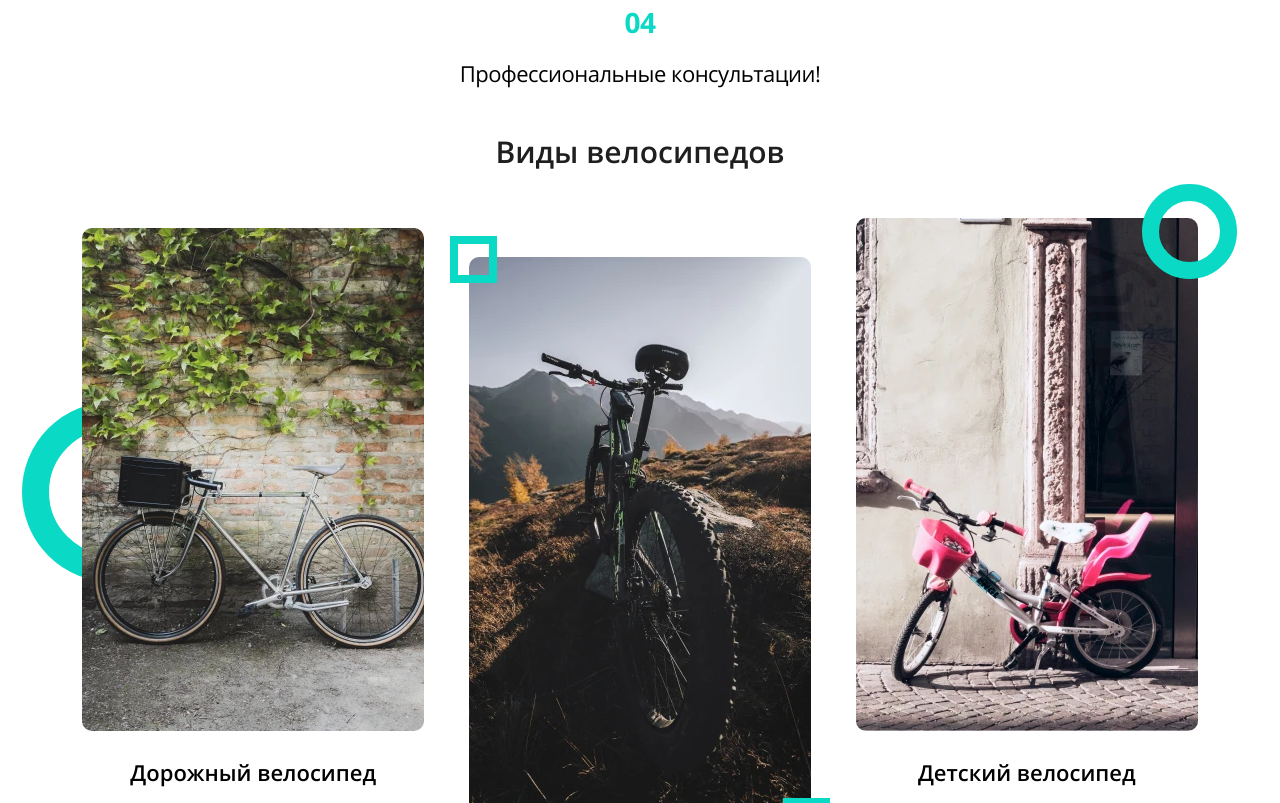
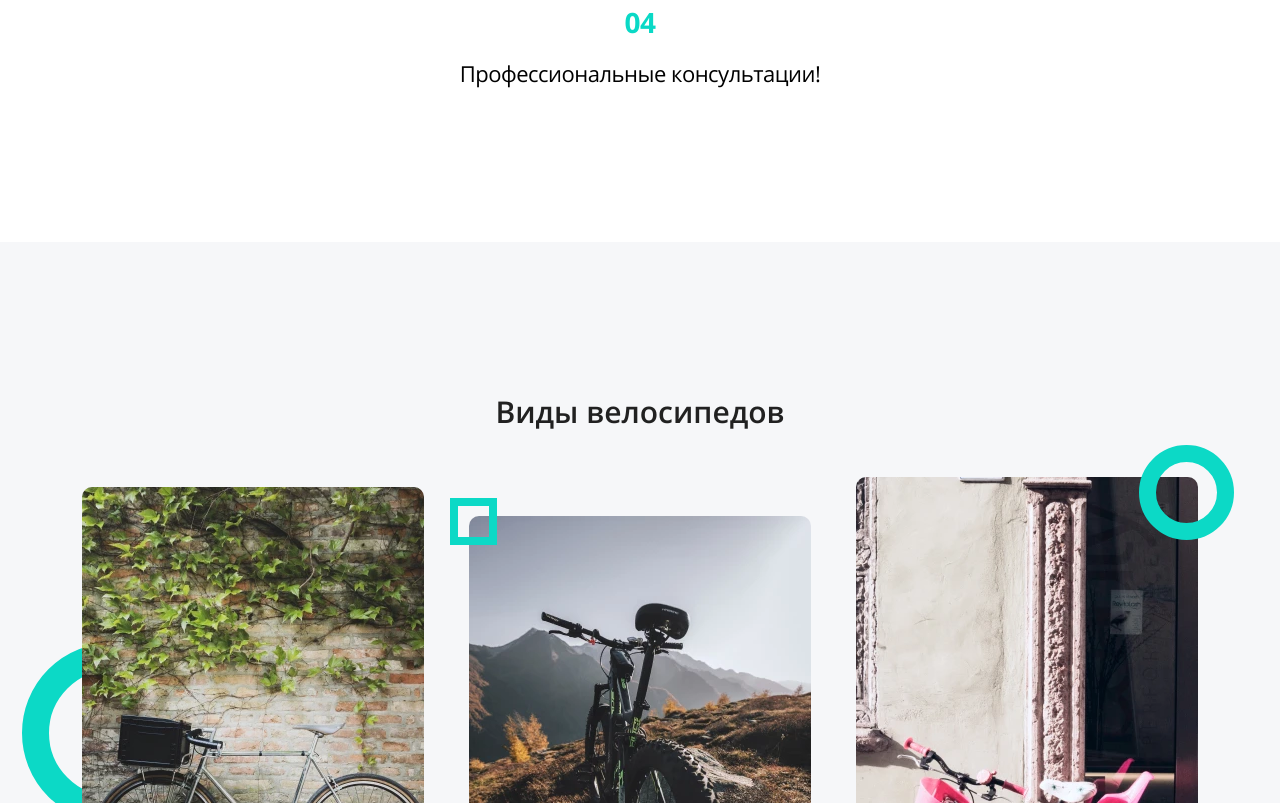
Before and after one commit to Askema/bicycles, a website: page source/index.html in a window 1280 px wide. Shown: the part 1233-2036 px from the top of the page. Drawn offline with nearby package versions, Linux system fonts and the light colour scheme; files that its build step writes are made by us from their sources.

Commit message:
Правка bicycles

```diff
--- a/source/index.html
+++ b/source/index.html
@@ -77,34 +77,45 @@
       </div>
     </section>
     <section class="bicycles">
+      <div class="bicycles__container">
         <h2><a name="bicycles">Виды велосипедов</a></h2>
-      <ul>
-        <li>
+        <ul class="bicycles__list">
+          <li class="bicycles__item bicycles__item--road">
             <picture>
-            <source media="(max-width: 1023px)" srcset="img/bike01-tablet.webp 1x, img/bike01-tablet@2x.webp 2x" type="image/webp">
-            <source media="(min-width: 1024px)" srcset="img/bike01-desktop.webp 1x, img/bike01-desktop@2x.webp 2x" type="image/webp">
+              <source media="(max-width: 1023px)" srcset="img/bike01-tablet.webp 1x, img/bike01-tablet@2x.webp 2x"
+                type="image/webp">
+              <source media="(min-width: 1024px)" srcset="img/bike01-desktop.webp 1x, img/bike01-desktop@2x.webp 2x"
+                type="image/webp">
               <!--<source media="(max-width: 1023px)" srcset="img/bike01-tablet.jpg 1x, img/bike01-tablet@2x.jpg 2x">-->
-            <img width="342" height="503" alt="Дорожный велосипед" srcset="img/bike01-desktop.jpg 1x, img/bike01-desktop@2x.jpg 2x">
+              <img width="342" height="503" alt="Дорожный велосипед"
+                srcset="img/bike01-desktop.jpg 1x, img/bike01-desktop@2x.jpg 2x">
             </picture>
             <h3>Дорожный велосипед</h3>
           </li>
-        <li>
+          <li class="bicycles__item bicycles__item--mountain">
             <picture>
-            <source media="(max-width: 1023px)" srcset="img/bike02-tablet.webp 1x, img/bike02-tablet@2x.webp 2x" type="image/webp">
-            <source media="(min-width: 1024px)" srcset="img/bike02-desktop.webp 1x, img/bike02-desktop@2x.webp 2x" type="image/webp">
-            <img width="342" height="586" alt="Горный велосипед" srcset="img/bike02-desktop.jpg 1x, img/bike02-desktop@2x.jpg 2x">
+              <source media="(max-width: 1023px)" srcset="img/bike02-tablet.webp 1x, img/bike02-tablet@2x.webp 2x"
+                type="image/webp">
+              <source media="(min-width: 1024px)" srcset="img/bike02-desktop.webp 1x, img/bike02-desktop@2x.webp 2x"
+                type="image/webp">
+              <img width="342" height="586" alt="Горный велосипед"
+                srcset="img/bike02-desktop.jpg 1x, img/bike02-desktop@2x.jpg 2x">
             </picture>
             <h3>Горный велосипед</h3>
           </li>
-        <li>
+          <li class="bicycles__item bicycles__item--сhildren">
             <picture>
-            <source media="(max-width: 1023px)" srcset="img/bike03-tablet.webp 1x, img/bike03-tablet@2x.webp 2x" type="image/webp">
-            <source media="(min-width: 1024px)" srcset="img/bike03-desktop.webp 1x, img/bike03-desktop@2x.webp 2x" type="image/webp">
-            <img width="342" height="512" alt="Детский велосипед" srcset="img/bike03-desktop.jpg 1x, img/bike03-desktop@2x.jpg 2x">
+              <source media="(max-width: 1023px)" srcset="img/bike03-tablet.webp 1x, img/bike03-tablet@2x.webp 2x"
+                type="image/webp">
+              <source media="(min-width: 1024px)" srcset="img/bike03-desktop.webp 1x, img/bike03-desktop@2x.webp 2x"
+                type="image/webp">
+              <img width="342" height="512" alt="Детский велосипед"
+                srcset="img/bike03-desktop.jpg 1x, img/bike03-desktop@2x.jpg 2x">
             </picture>
             <h3>Детский велосипед</h3>
           </li>
         </ul>
+      </div>
     </section>
     <section class="video">
       <h2><a name="video">Видео про велосипеды</a></h2>
--- a/source/sass/blocks/bicycles.scss
+++ b/source/sass/blocks/bicycles.scss
@@ -1,9 +1,28 @@
 .bicycles {
   min-width: $mobile-width;
+  background: $bicycles;
+  opacity: .99;
+  margin-top: 130px;
+  padding: 130px 0 127px 0;
 
-  h2 {
+  @media (max-width: $desktop-width) {
+    margin-top: 49px;
+    padding: 30px 0 48px 0;
+  }
+
+  @media (max-width: $tablet-width) {
+    padding: 71px 0 14px 0;
+  }
+}
+
+.bicycles__container {
+  margin: 0 auto;
+  max-width: 1440px;
+}
+
+.bicycles h2 {
   @include text (30px, 30px, $black2, 600);
-    margin-bottom: 51px;
+  margin-bottom: 50px;
 
   @media (max-width: $desktop-width) {
     font-size: 24px;
@@ -12,27 +31,32 @@
   }
 }
 
-  h3 {
+.bicycles h3 {
   @include text (22px, 34px, $black, 600);
-    margin-top: 20px;
+  letter-spacing: -0.5px;
+  margin-top: 16px;
 }
 
-  ul {
+.bicycles__list {
   @include ul();
   display: flex;
   flex-wrap: wrap;
   justify-content: center;
+  gap: 3.5%;
 
   @media (max-width: $desktop-width) {
-      padding: 0 25px;
+    padding: 0 64px;
+    justify-content: space-between;
+    row-gap: 29px;
   }
 
   @media(max-width: $tablet-width) {
-      gap: 3.5%;
+    padding: 0 25px;
+    gap: 0;
   }
 }
 
-  img {
+.bicycles img {
   border-radius: 10px;
 
   @media (max-width: $desktop-width) {
@@ -40,18 +64,21 @@
     height: 300px;
   }
 }
+
+.bicycles__item {
+  position: relative;
+
+  @media (max-width: $desktop-width) {
+    width: 270px;
+    margin: 0 auto;
   }
 
-.bicycles li {
-  margin-right: 3.5%;
-  position: relative;
-
   @media(max-width: $tablet-width) {
-    margin-right: 0;
+    margin-bottom: 20px;
   }
 }
 
-.bicycles li:nth-child(1) {
+.bicycles__item--road {
   padding-top: 10px;
 
   @media(max-width: $desktop-width) {
@@ -65,20 +92,24 @@
     width: 180px;
     height: 180px;
     left: -60px;
-    bottom: 321px;
+    bottom: 335px;
     z-index: -1;
 
     @media(max-width: $desktop-width) {
       border-width: 18px;
       width: 127px;
       height: 127px;
-      left: -24px;
-      bottom: 50px;
+      left: -38px;
+      bottom: 47px;
+    }
+
+    @media(max-width: $tablet-width) {
+      left: -25px;
     }
   }
 }
 
-.bicycles li:nth-child(2) {
+.bicycles__item--mountain {
   padding-top: 39px;
 
   &::before,
@@ -90,13 +121,13 @@
   }
 
   &::before {
-    top: 18px;
+    top: 21px;
     left: -19px;
   }
 
   &::after {
-    bottom: 58px;
-    right: -19px;
+    bottom: 53px;
+    right: -23px;
   }
 
   @media(max-width: $desktop-width) {
@@ -109,8 +140,7 @@
   }
 }
 
-.bicycles li:nth-child(3) {
-  margin-right: 0;
+.bicycles__item--сhildren {
 
   &::after {
     @include pseudo();
@@ -118,14 +148,14 @@
     border-radius: 50%;
     width: 95px;
     height: 95px;
-    top: -34px;
-    right: -39px;
+    top: -32px;
+    right: -36px;
 
     @media (max-width: $desktop-width) {
       border-width: 13px;
       width: 68px;
       height: 68px;
-      top: -19px;
+      top: -20px;
       right: -24px;
     }
 
```
Also changed, not shown: build/css/style.min.css, build/index.html, 1 other file. Lines whose indentation alone changed are shown as unchanged.
